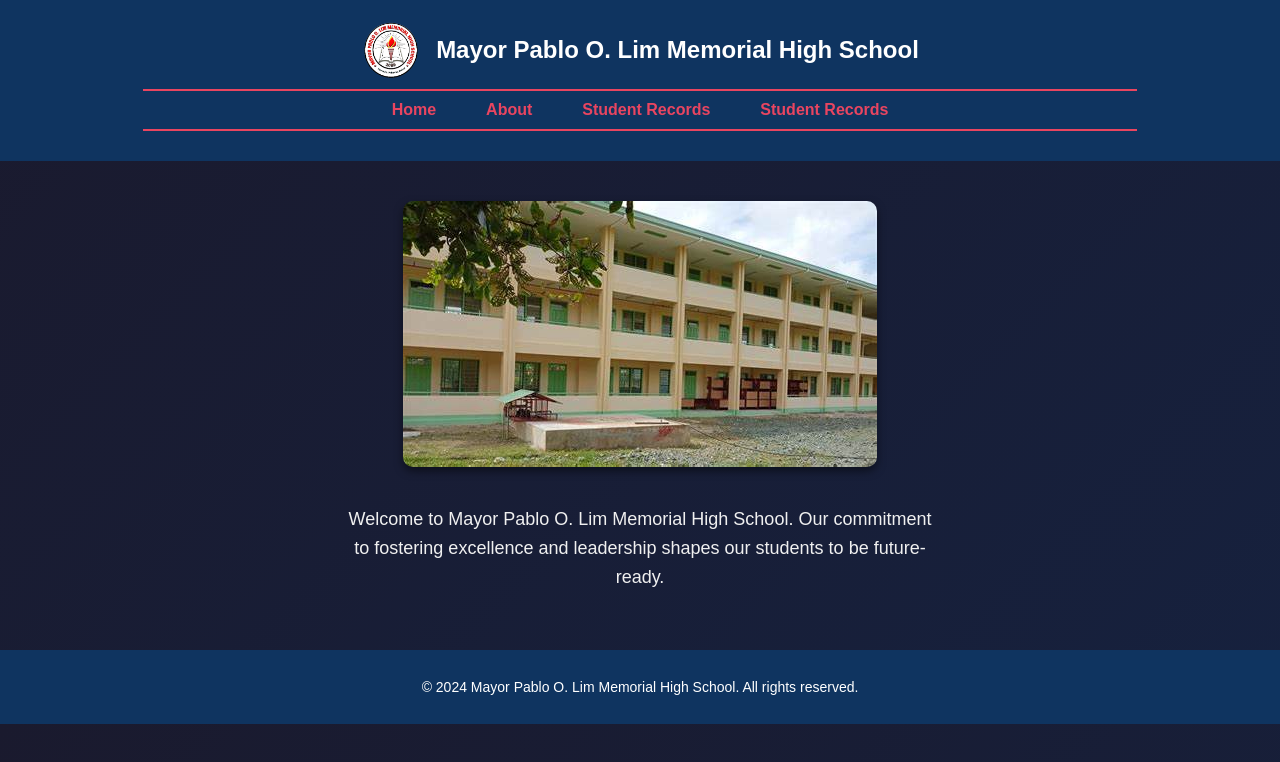
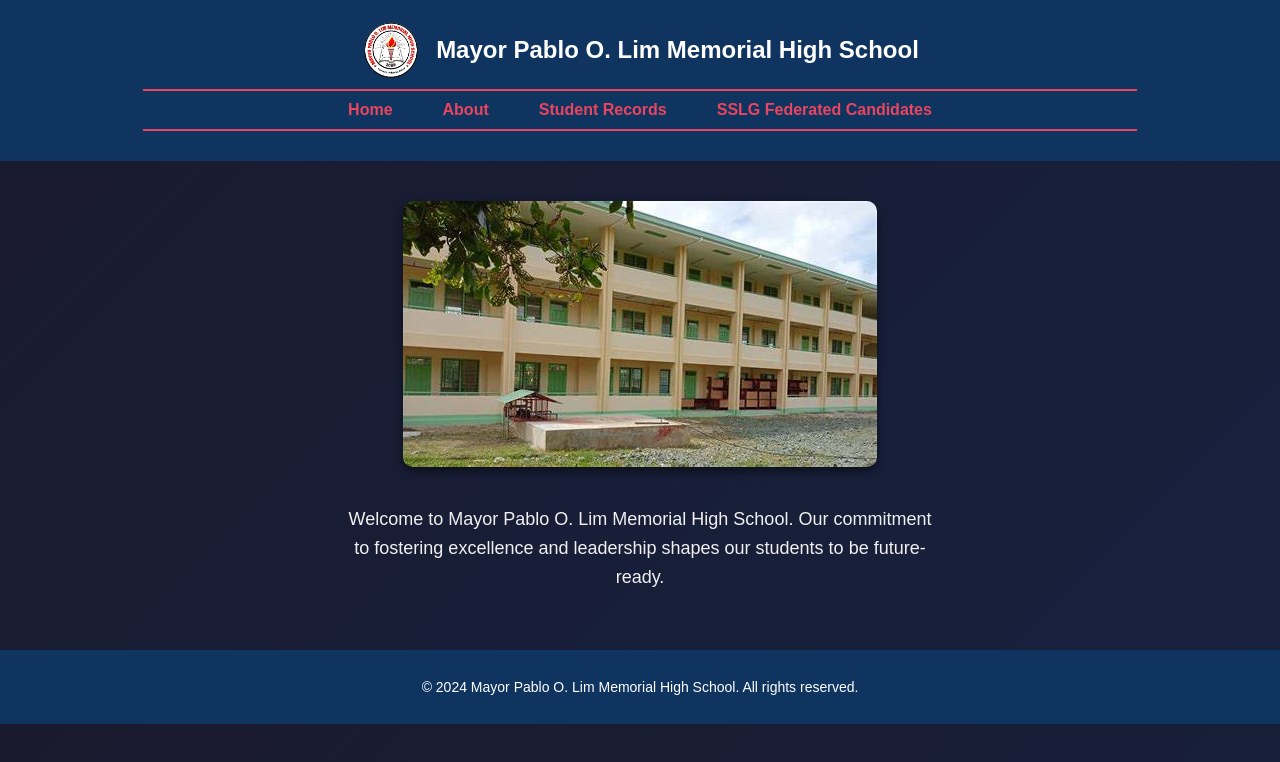
Before and after one commit to albztzy/MPOLMHS-Page, a plain HTML site: page index.html in a window 1280 px wide. Drawn offline with Linux system fonts and the light colour scheme.

Commit message:
Update index.html

```diff
--- a/index.html
+++ b/index.html
@@ -118,7 +118,7 @@
                 <li><a href="about.html">About</a></li>
                 <!--<li><a href="enrolmentForm.html">Enrol Students</a></li>-->
                 <li><a href="https://albztzy.infinityfreeapp.com/login2.php" target="_blank">Student Records</a></li>
-                <li><a href="https://albztzy.infinityfreeapp.com/sslgFederatedCandidates.php" target="_blank">Student Records</a></li>
+                <li><a href="https://albztzy.infinityfreeapp.com/sslgFederatedCandidates.php" target="_blank">SSLG Federated Candidates</a></li>
             </ul>
         </nav>
         <hr class="line">
```
